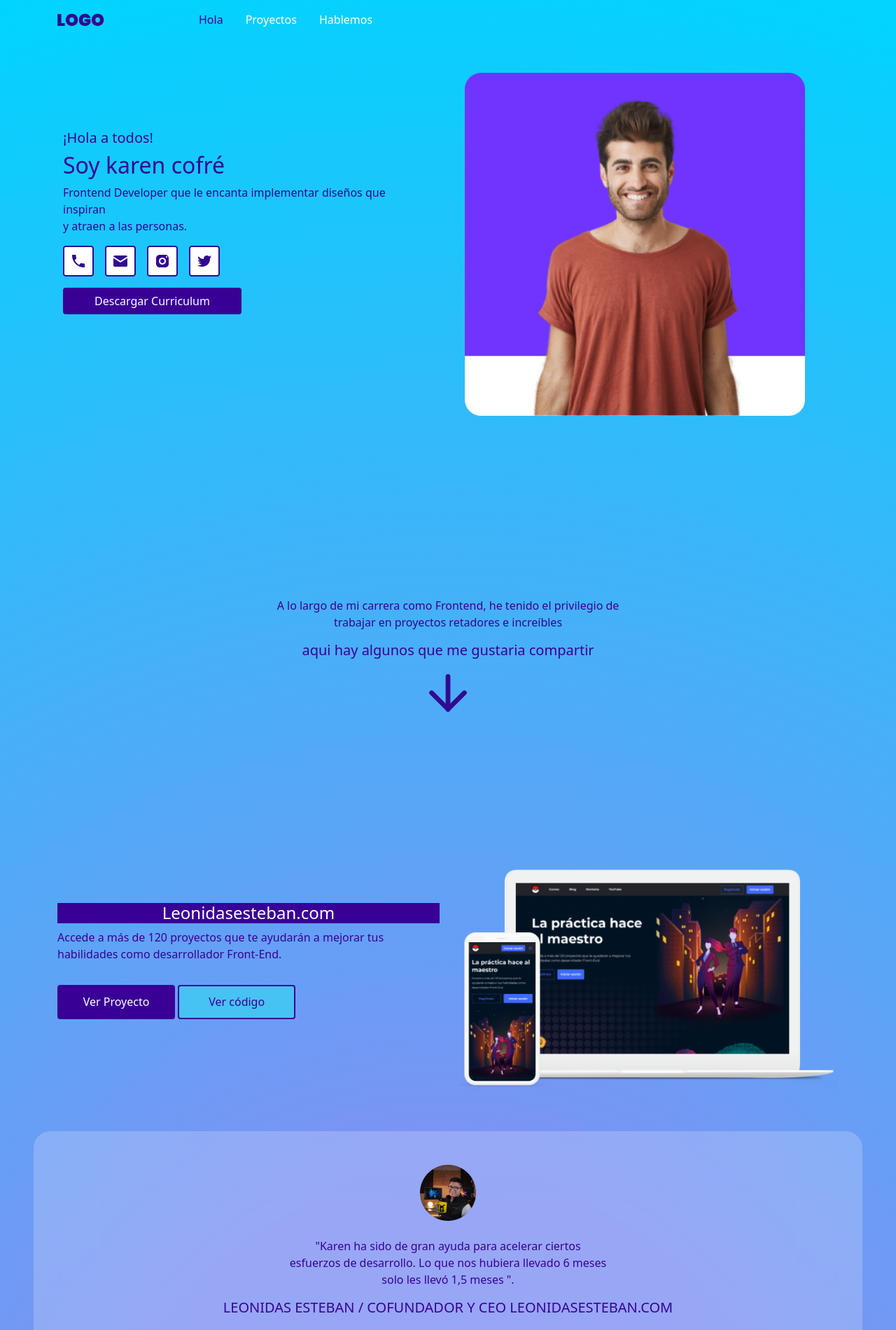
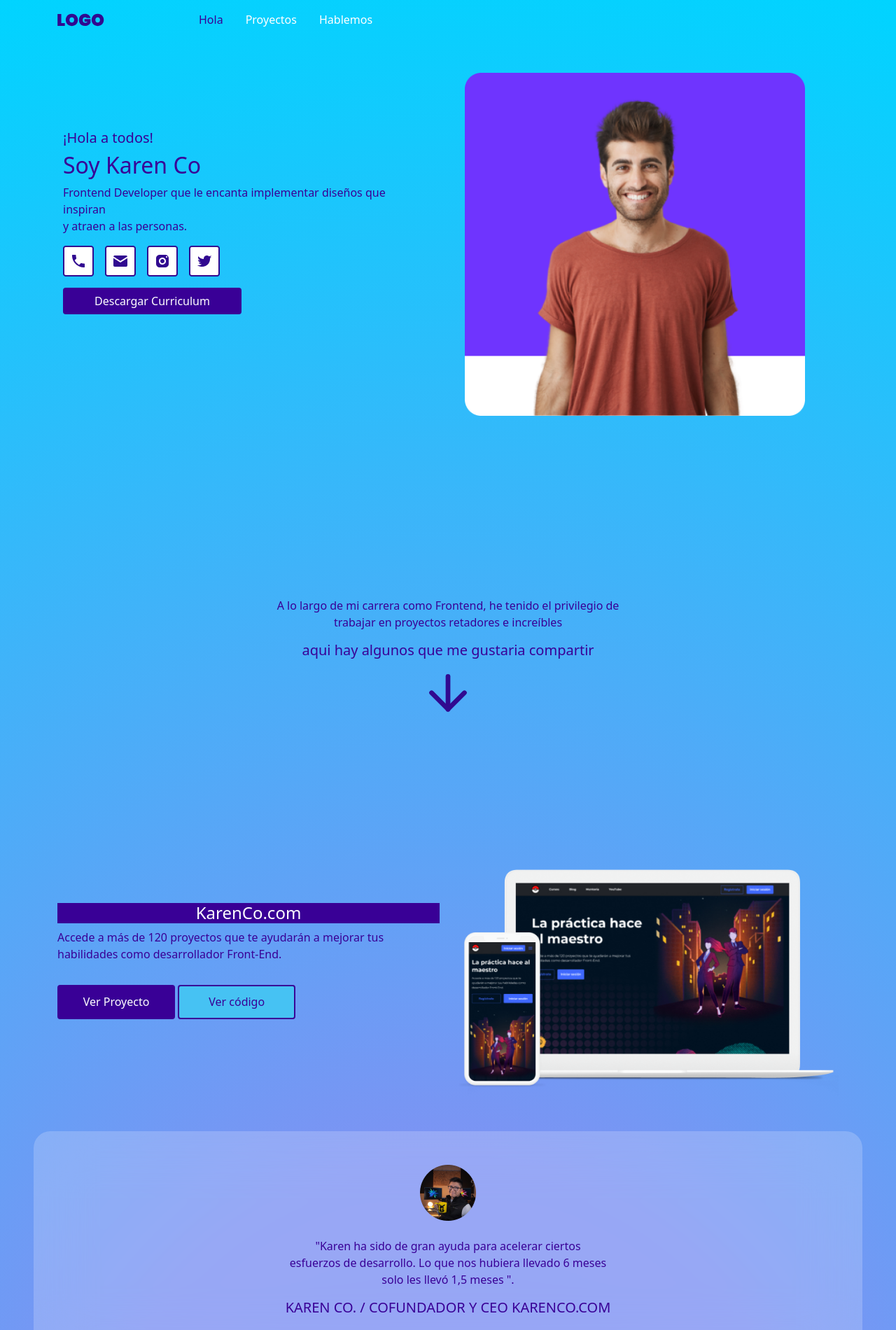
Before and after one commit to karencofre/port-jaume, a plain HTML site: page index.html in a window 1280 px wide. Shown: the top 1900 px of the page at 70% size. Drawn offline with Linux system fonts and the light colour scheme.

Commit message:
Update index.html

```diff
--- a/index.html
+++ b/index.html
@@ -41,7 +41,7 @@
         <div class="col-6 mb-5">
           <div class="info-container">
             <h5 class="mx-2">¡Hola a todos!</h5>
-            <h2 class="mx-2">Soy karen cofré</h2>
+            <h2 class="mx-2">Soy Karen Co </h2>
             <p class="mx-2">
               Frontend Developer que le encanta implementar diseños que inspiran
               <br />
@@ -104,7 +104,7 @@
         >
           <div class="project-container my-md-5 my-sm-4">
             <h4 class="text-white bg-purple text-center">
-              Leonidasesteban.com
+              KarenCo.com
             </h4>
             <p>
               Accede a más de 120 proyectos que te ayudarán a mejorar tus
@@ -135,7 +135,7 @@
         desarrollo. Lo que nos hubiera llevado 6 meses <br />solo les llevó 1,5
         meses ".
       </p>
-      <h5>LEONIDAS ESTEBAN / COFUNDADOR Y CEO LEONIDASESTEBAN.COM</h5>
+      <h5>KAREN CO. / COFUNDADOR Y CEO KARENCO.COM</h5>
     </section>
     <!-- /comment-1 -->
     <!-- project-2 -->
@@ -265,7 +265,7 @@
     <footer class="d-flex justify-content-around align-items-center mt-5 mb-3">
       <img src="./assets/logo-white.png" alt="light logo" />
       <small
-        >con 🤍 de karen cofré Copyright 2021 - Todos los derechos
+        >con 🤍 de karen co. Copyright 2021 - Todos los derechos
         reservados</small
       >
       <div
```
